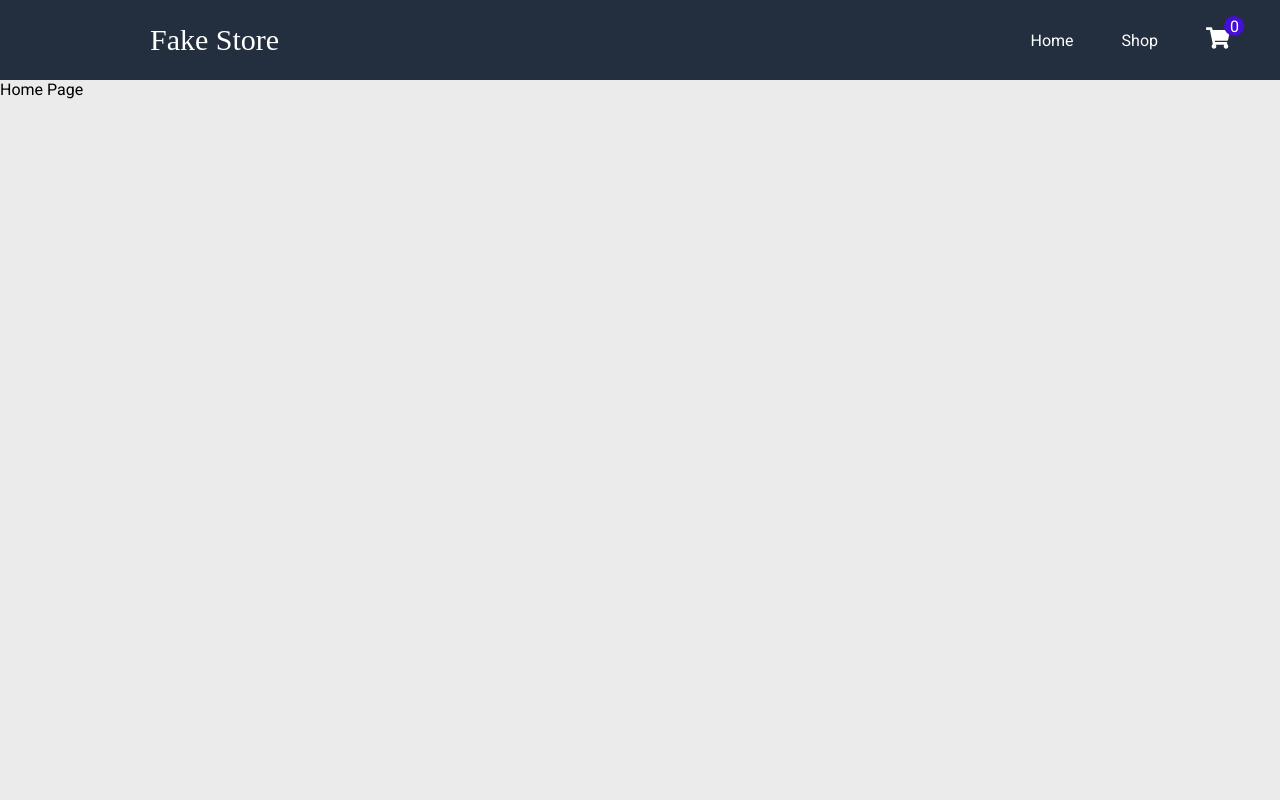
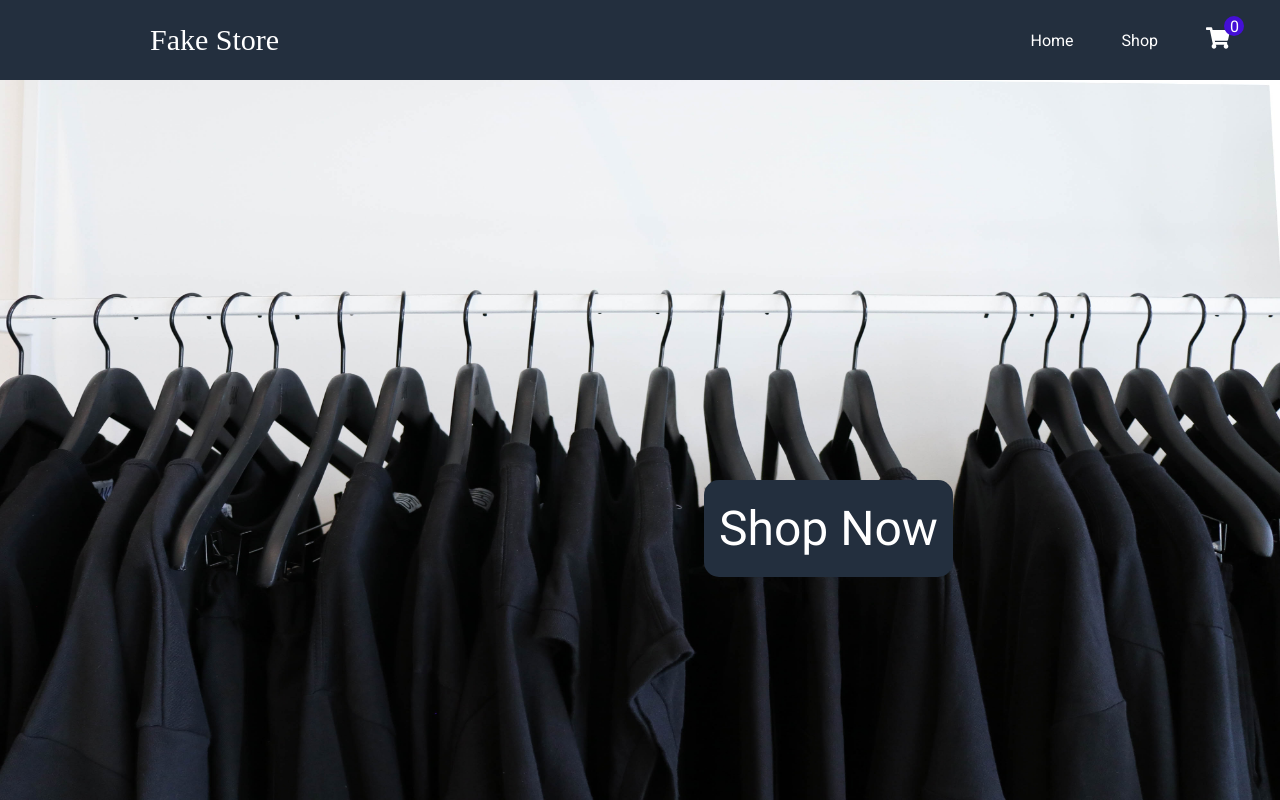
Before and after one commit to victavila/shopping-cart, a React (Create React App) app: page / in a window 1280 px wide. Built offline with nearby package versions, Linux system fonts and the light colour scheme; a web font is replaced by a local one.

Commit message:
Added content and styling to home page

```diff
--- a/src/index.css
+++ b/src/index.css
@@ -82,6 +82,40 @@ nav {
 
 .icon__container > svg {
   font-size: 1.5rem;
+}
+
+/*
+------------
+Home page
+------------
+*/
+
+.home {
+  display: flex;
+  justify-content: center;
+  align-items: center;
+}
+
+.home__background {
+  width: 100%;
+  height: 90vh;
+}
+
+.btn__shop {
+  position: absolute;
+  top: 60%;
+  left: 55%;
+  font-size: 3rem;
+  border: none;
+  border-radius: 15px;
+  background-color: #232f3e;
+  color: #fff;
+  padding: 20px 15px;
+  cursor: pointer;
+}
+
+.btn__shop:hover {
+  background-color: #6387b3;
 }
 
 /*
--- a/src/pages/Home.tsx
+++ b/src/pages/Home.tsx
@@ -1,7 +1,22 @@
+import { useState } from "react";
+import { Navigate } from "react-router-dom";
+import background from "../images/home-background.jpg";
+
 const Home = () => {
+
+  const [navigateActive, setNavigateActive] = useState(false);
+
+  const toggleNavigate = () => {
+    setNavigateActive(!navigateActive);
+  }
+
   return (
     <div className="home">
-      Home Page
+      <img className="home__background" src={background} alt="background"></img>
+      <button className="btn__shop" onClick={() => toggleNavigate()}>Shop Now</button>
+      {navigateActive ?
+      <Navigate to="/shop" />:
+      <></>}
     </div>
   )
 }
```
Also changed, not shown: src/images/home-background.jpg (added).
